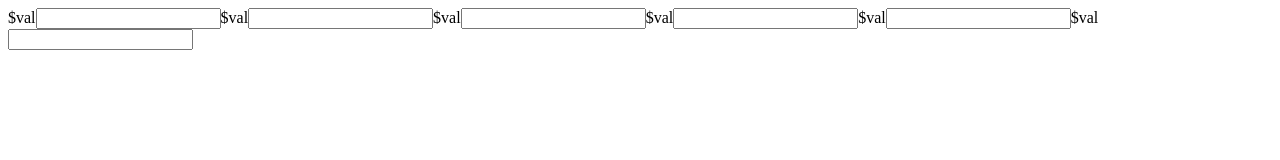
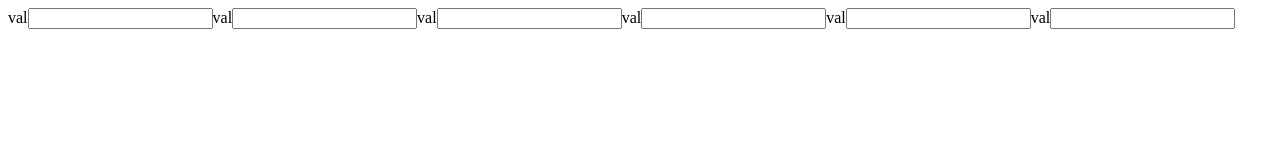
Before and after one commit to Dafrok/css-color-playground, a website: page index.html in a window 1280 px wide. Drawn offline with Linux system fonts and the light colour scheme.

Commit message:
pug bug fixed

```diff
--- a/index.html
+++ b/index.html
@@ -1 +1 @@
-<!DOCTYPE html><html><head></head><body><label><span>$val</span><input></label><label><span>$val</span><input></label><label><span>$val</span><input></label><label><span>$val</span><input></label><label><span>$val</span><input></label><label><span>$val</span><input></label></body></html>
+<!DOCTYPE html><html><head></head><body><label><span>val</span><input></label><label><span>val</span><input></label><label><span>val</span><input></label><label><span>val</span><input></label><label><span>val</span><input></label><label><span>val</span><input></label></body></html>
```
Also changed, not shown: .src/pug/index.pug, 1 other file.
